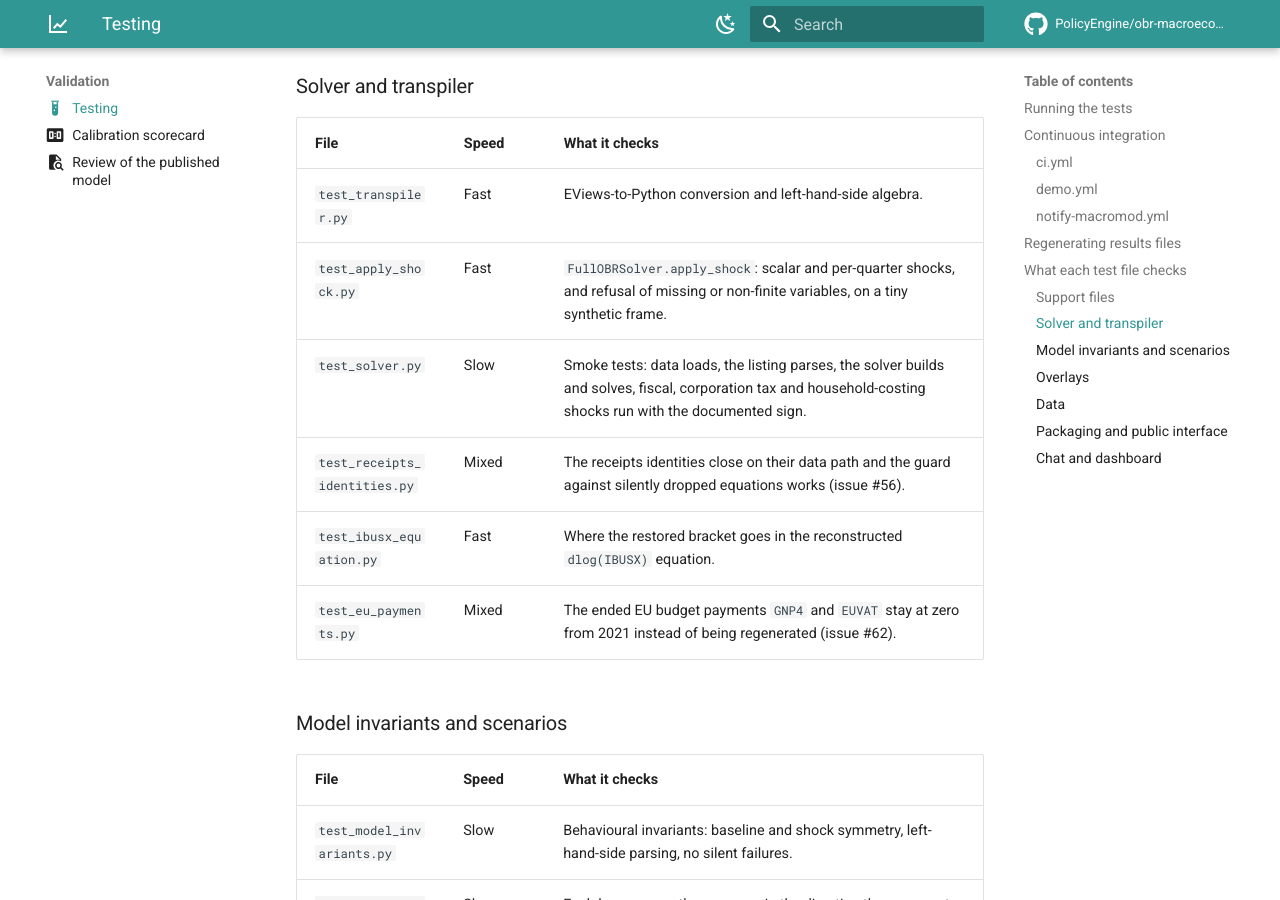
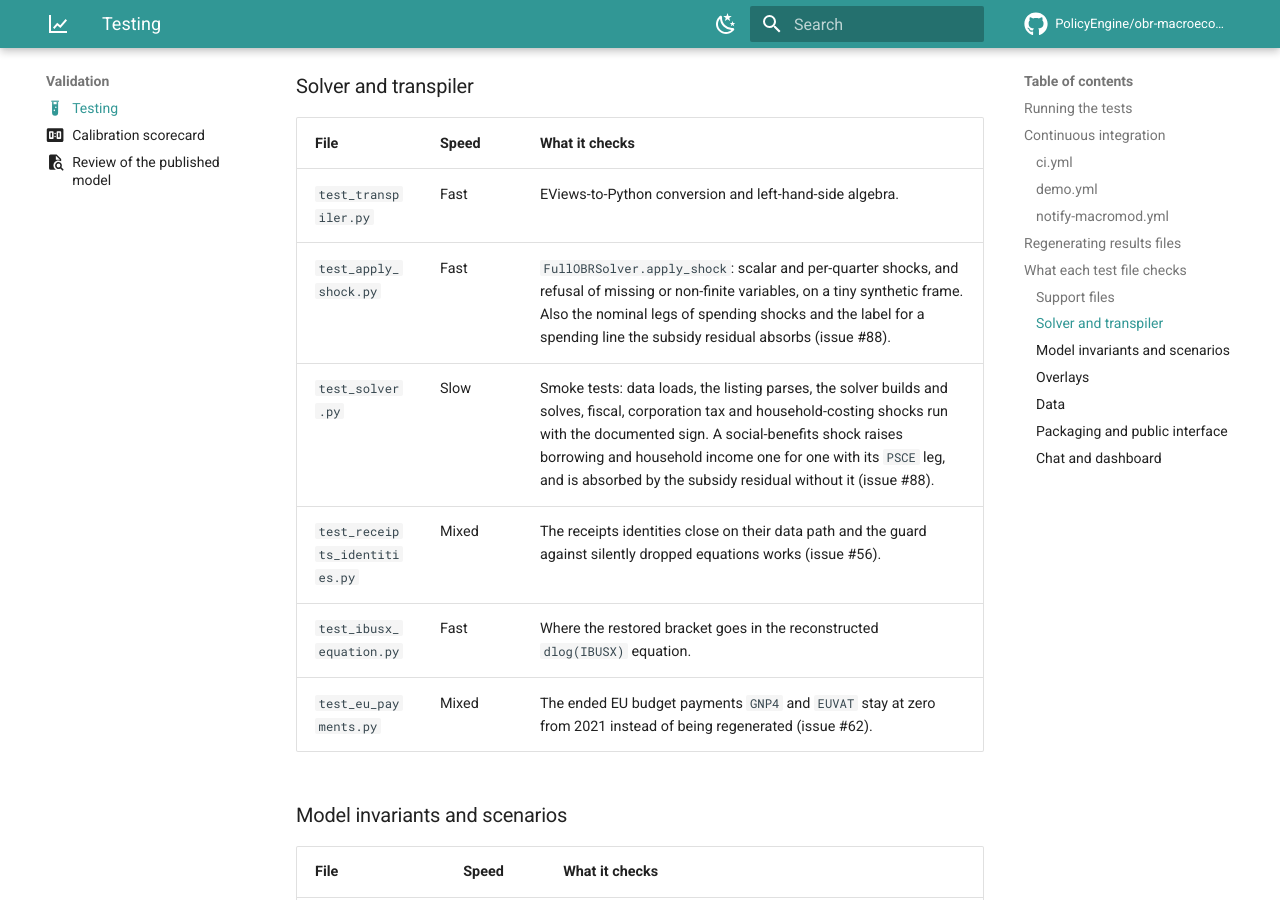
Before and after one commit to PolicyEngine/obr-macroeconomic-model, an MkDocs documentation site: the page built from docs/testing.md, in a window 1280 px wide and 900 px high, scrolled down 3322 px. Built offline with MkDocs 1.6.1 and Material for MkDocs 9.7.7, drawn with Linux system fonts in a browser that asks for light colours; comment, search, counter and statistics services are not loaded.

Commit message:
Testing page: say what the welfare tests check
Co-Authored-By: Claude Opus 5.5 <noreply@anthropic.com>

```diff
--- a/docs/testing.md
+++ b/docs/testing.md
@@ -88,8 +88,8 @@ Run any of them with `uv run python scripts/<name>.py`. Each file records the sc
 | File | Speed | What it checks |
 |---|---|---|
 | `test_transpiler.py` | Fast | EViews-to-Python conversion and left-hand-side algebra. |
-| `test_apply_shock.py` | Fast | `FullOBRSolver.apply_shock`: scalar and per-quarter shocks, and refusal of missing or non-finite variables, on a tiny synthetic frame. |
-| `test_solver.py` | Slow | Smoke tests: data loads, the listing parses, the solver builds and solves, fiscal, corporation tax and household-costing shocks run with the documented sign. |
+| `test_apply_shock.py` | Fast | `FullOBRSolver.apply_shock`: scalar and per-quarter shocks, and refusal of missing or non-finite variables, on a tiny synthetic frame. Also the nominal legs of spending shocks and the label for a spending line the subsidy residual absorbs (issue #88). |
+| `test_solver.py` | Slow | Smoke tests: data loads, the listing parses, the solver builds and solves, fiscal, corporation tax and household-costing shocks run with the documented sign. A social-benefits shock raises borrowing and household income one for one with its `PSCE` leg, and is absorbed by the subsidy residual without it (issue #88). |
 | `test_receipts_identities.py` | Mixed | The receipts identities close on their data path and the guard against silently dropped equations works (issue #56). |
 | `test_ibusx_equation.py` | Fast | Where the restored bracket goes in the reconstructed `dlog(IBUSX)` equation. |
 | `test_eu_payments.py` | Mixed | The ended EU budget payments `GNP4` and `EUVAT` stay at zero from 2021 instead of being regenerated (issue #62). |
```
